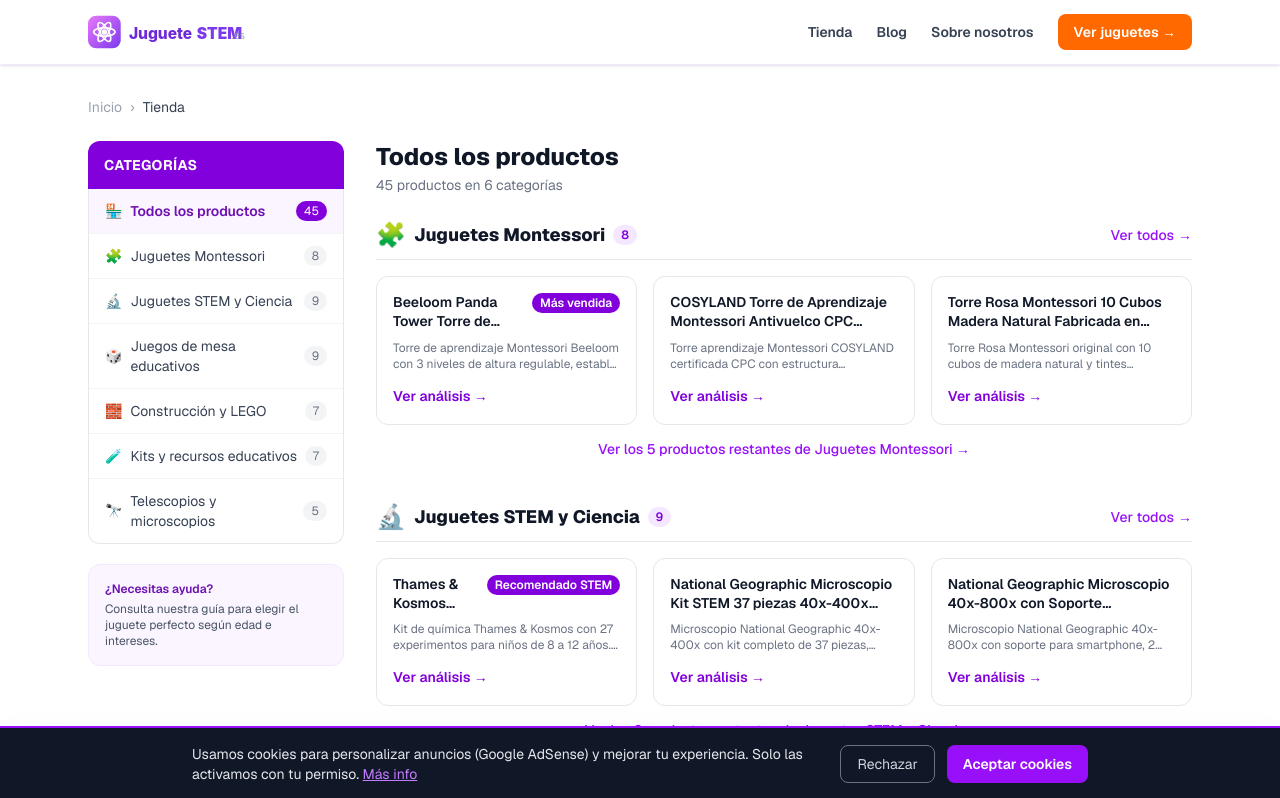
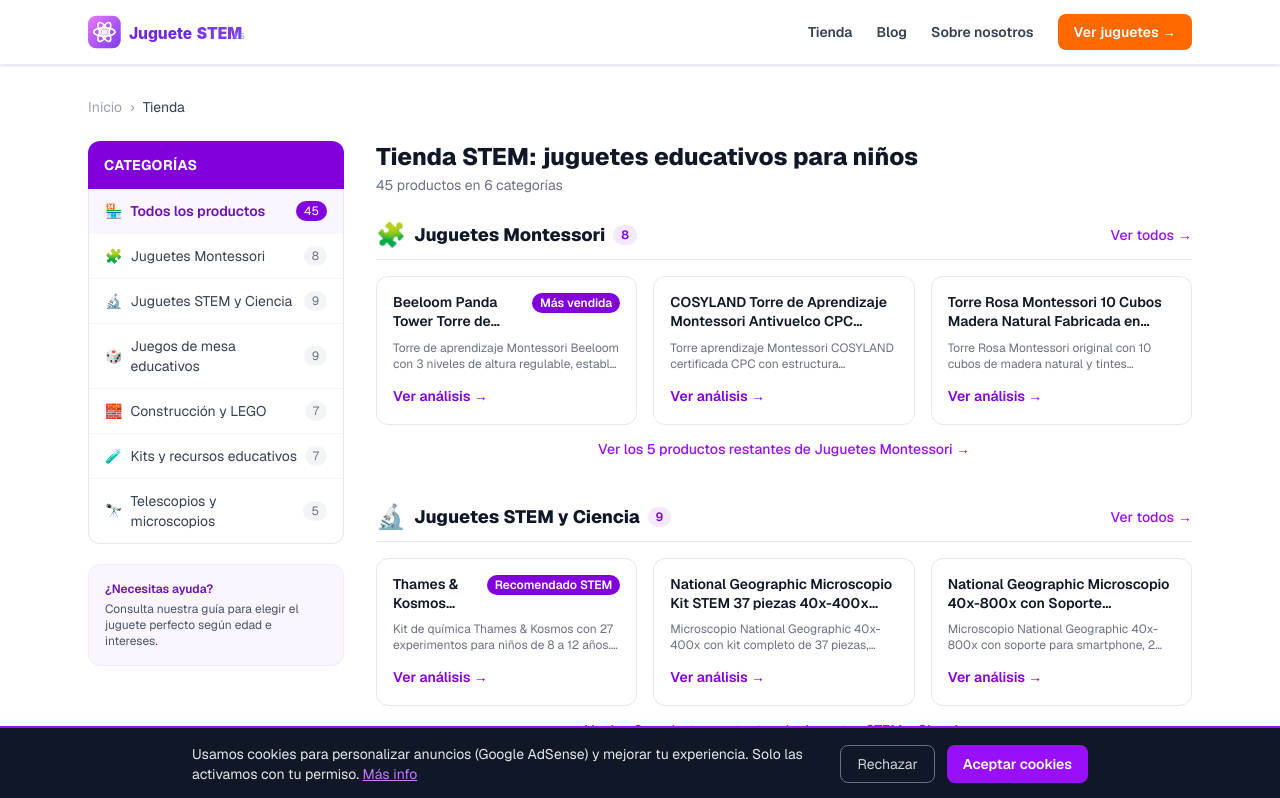
Before and after one commit to mktweb360/juguetestem, a Next.js app: page /tienda in a window 1280 px wide. Shown: the top 798 px of the page. Built offline with nearby package versions, Linux system fonts and the light colour scheme.

Commit message:
feat(seo): titulo y H1 de /tienda alineados con la consulta principal (tienda STEM)

```diff
--- a/app/tienda/page.tsx
+++ b/app/tienda/page.tsx
@@ -3,7 +3,7 @@
 import { categories, getProductsByCategory } from "@/data/products";
 
 export const metadata: Metadata = {
-  title: "Tienda — Juguetes educativos y STEM",
+  title: "Tienda STEM — Juguetes educativos y STEM para niños",
   description: "Explora todas las categorías de juguetes educativos y STEM: Montessori, ciencia, juegos de mesa, construcción y libros.",
   alternates: { canonical: "https://www.juguetestem.es/tienda" },
 };
@@ -94,7 +94,7 @@
           <main className="flex-1 min-w-0">
             <div className="flex items-baseline justify-between mb-6">
               <div>
-                <h1 className="text-2xl font-extrabold text-gray-900">Todos los productos</h1>
+                <h1 className="text-2xl font-extrabold text-gray-900">Tienda STEM: juguetes educativos para niños</h1>
                 <p className="text-sm text-gray-500 mt-0.5">{totalProducts} productos en {categories.length} categorías</p>
               </div>
             </div>
```
